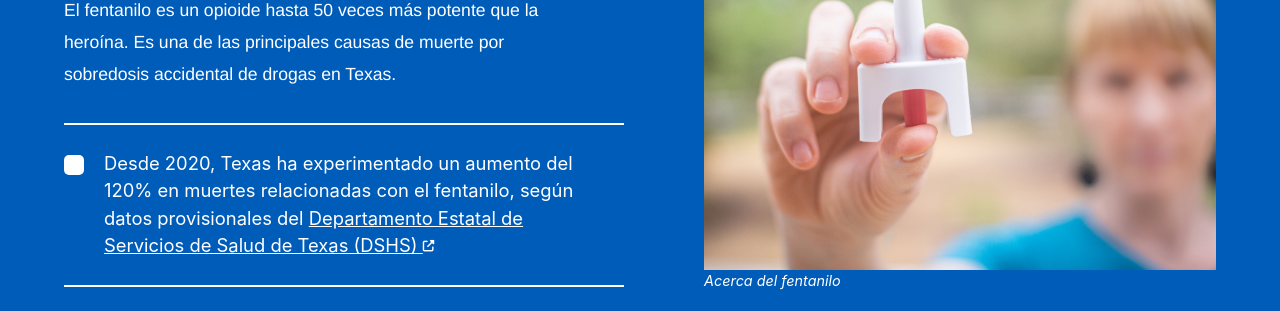
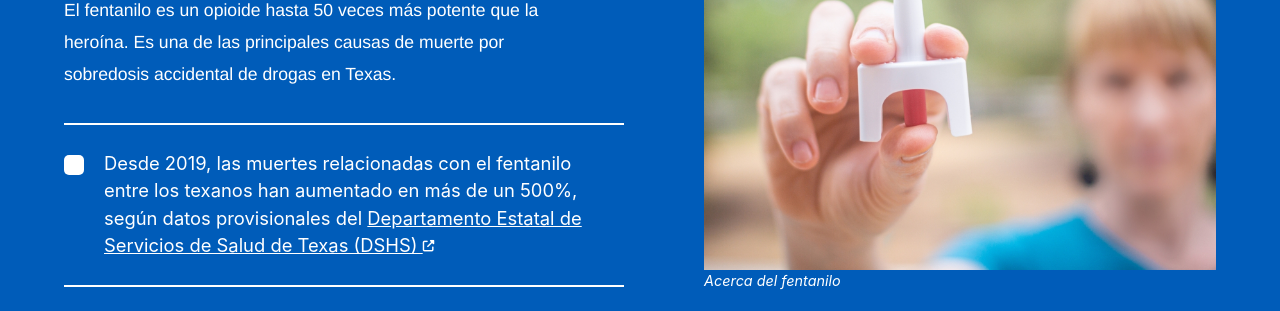
Before and after one commit to ethanteague/txopiodhtml, a plain HTML site: page es/fentanilo.html in a window 1280 px wide. Shown: the part 489-800 px from the top of the page. Drawn offline with nearby package versions, Linux system fonts and the light colour scheme; a web font is replaced by a local one.

Commit message:
Fentanyl page updates.

```diff
--- a/es/fentanilo.html
+++ b/es/fentanilo.html
@@ -140,10 +140,11 @@
                             <div class="fent-feature">
                                 <div class="checkbox-faux"><span></span></div>
                                 <div class="checkbox-faux-right">
-                                    Desde 2020, Texas ha experimentado un
-                                    aumento del 120% en muertes relacionadas
-                                    con el fentanilo, según datos provisionales
-                                    del <a class="regular-link-white"
+                                    Desde 2019, las muertes relacionadas con el
+                                    fentanilo entre los texanos han
+                                    aumentado en más de un 500%, según datos
+                                    provisionales del <a
+                                        class="regular-link-white"
                                         target="_blank"
                                         href="https://www.hhs.texas.gov/es">Departamento
                                         Estatal de Servicios de
```
Also changed, not shown: fentanyl.html (+2 -2 lines).
